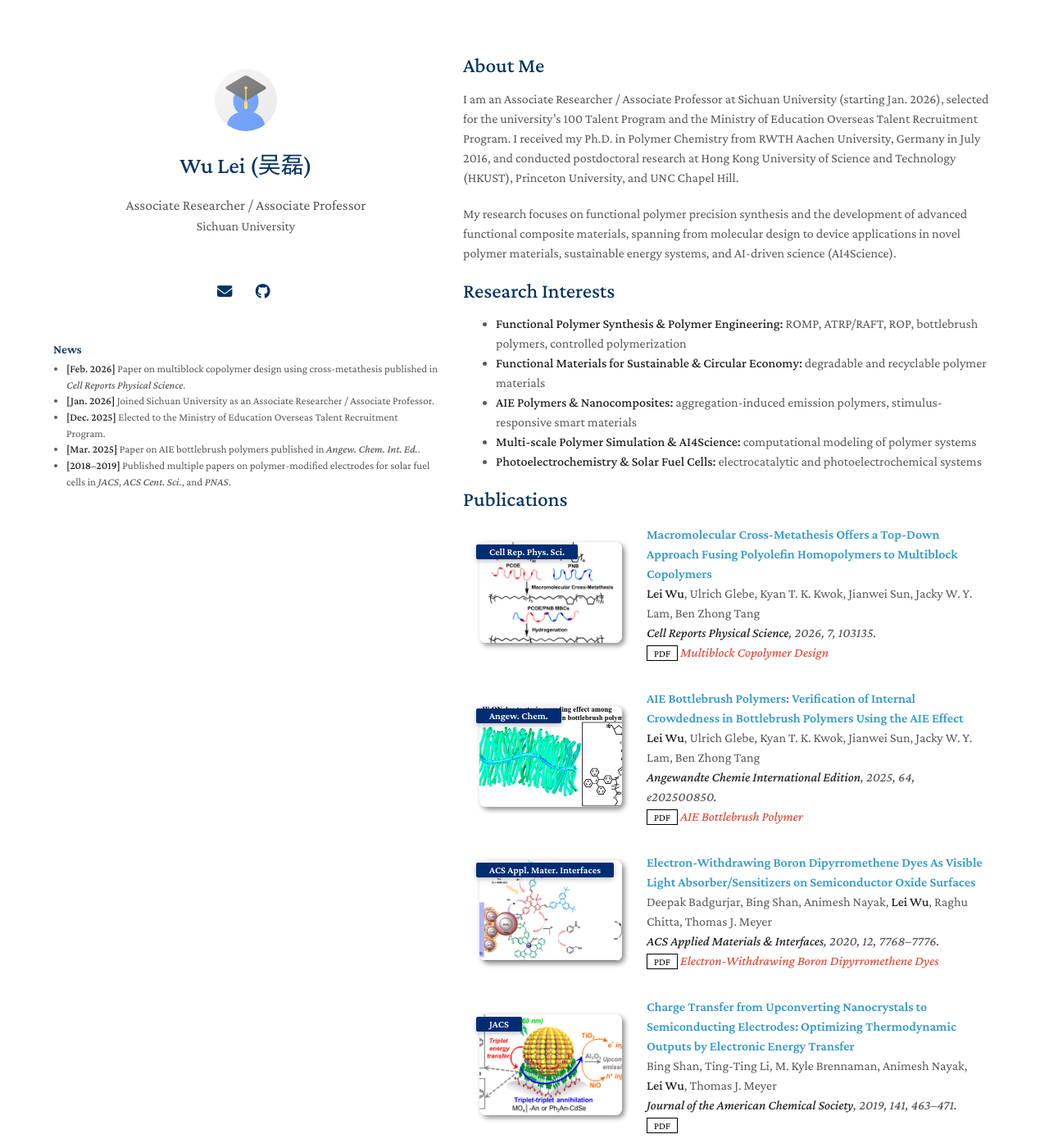
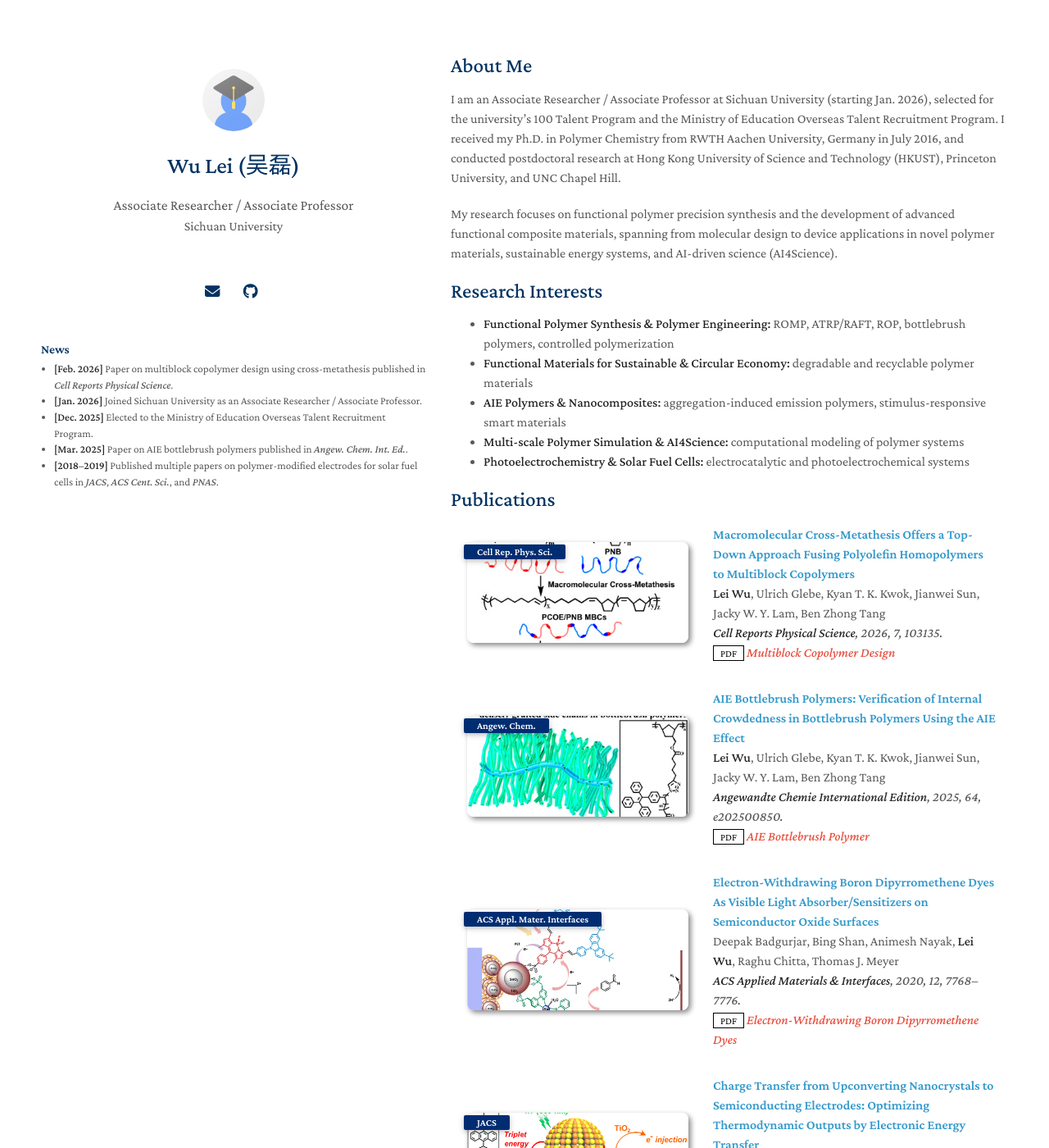
Before and after one commit to leiwuhoohoo/leiwu_polymer_research, a Jekyll site: the page built from index.md, in a window 1280 px wide and 1400 px high. Shown: the whole window at 82% size. Built offline with Jekyll 4.4.1, drawn with Linux system fonts in a browser that asks for light colours; a style sheet for code colours, icons or effects is not loaded; our own code applies the rules of GitHub Pages for plain Markdown files.

Commit message:
Widen right section to 680px, increase wrapper to 1180px, fix publication image column width

```diff
--- a/_layouts/homepage.html
+++ b/_layouts/homepage.html
@@ -37,7 +37,7 @@
     <style>
       @media screen and (min-width: 961px) {
         .wrapper {
-          width: 1150px !important;
+          width: 1180px !important;
         }
         header {
           width: 470px !important;
@@ -46,7 +46,7 @@
           width: 470px !important;
         }
         section {
-          width: 650px !important;
+          width: 680px !important;
         }
       }
     </style>
--- a/_sass/minimal-light.scss
+++ b/_sass/minimal-light.scss
@@ -296,7 +296,7 @@ a:hover small {
 }
 
 .wrapper {
-  width: 1150px;
+  width: 1180px;
   margin: 0 auto;
 }
 
@@ -436,7 +436,7 @@ header ul a strong {
 }
 
 section {
-  width: 650px;
+  width: 680px;
   float: right;
   padding-top: 4.0em;
   padding-bottom: 50px;
--- a/assets/css/publications.css
+++ b/assets/css/publications.css
@@ -40,7 +40,7 @@ blockquote { background: var(--global-bg-color); border-left: 2px solid var(--gl
 
 .publications ol.bibliography li { min-height: 110px; margin-bottom: 0.5rem; }
 
-.publications ol.bibliography li .abbr { height: 8rem; margin-bottom: 0.5rem; }
+.publications ol.bibliography li .abbr { height: 8rem; margin-bottom: 0.5rem; width: 270px; flex-shrink: 0; }
 
 .publications ol.bibliography li .abbr abbr { display: inline-block; background-color: var(--global-theme-color); padding-left: 1rem; padding-right: 1rem; position: absolute; top: 8px; left: 16px; }
 
```
